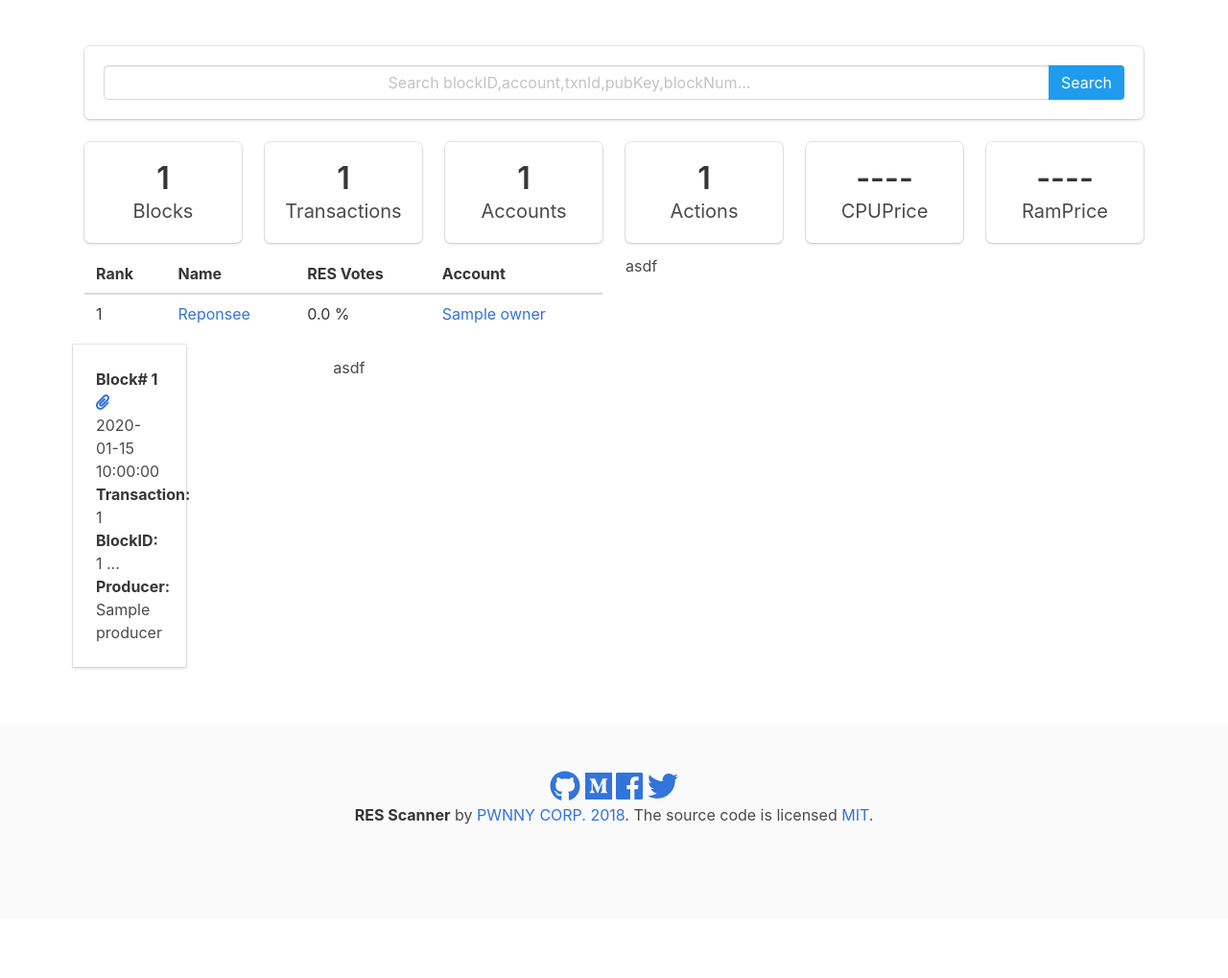
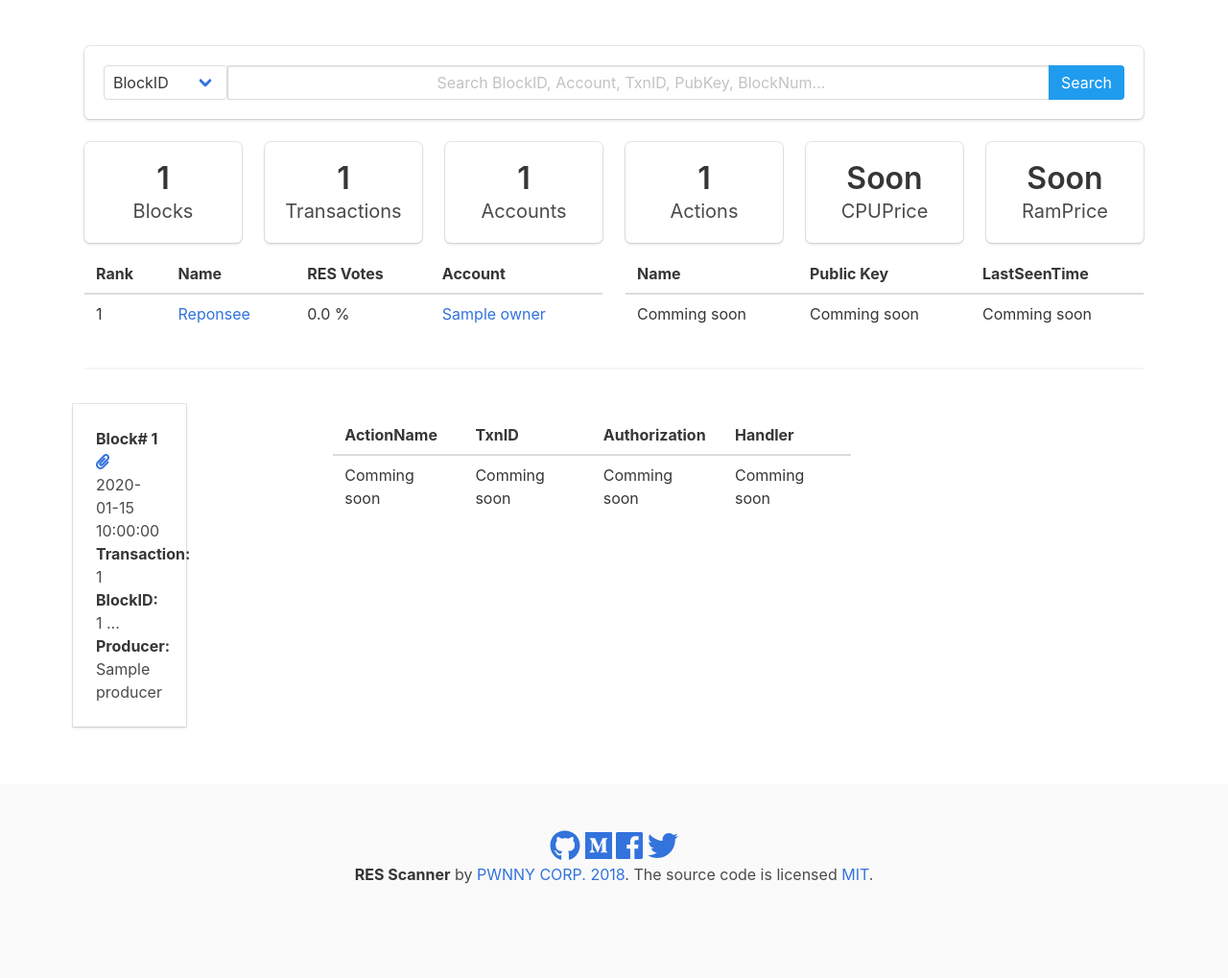
Before and after one commit to LINARENA/scan.linarena.com, a Flask app: template app/templates/dashboard/index.html in a window 1280 px wide. Shown: the part 52-1071 px from the top of the page at 96% size. Before the commit the page ends 911 px from the top, so only its background shows below. Run offline with Flask 2, Linux system fonts and the light colour scheme; the template is opened without the code that fills it: most values are stand-ins (such as "Sample title", 1, 10 or a date in 2020); some libraries are stand-ins or nearby versions.

Commit message:
Update Prototype open

```diff
--- a/app/templates/dashboard/index.html
+++ b/app/templates/dashboard/index.html
@@ -9,31 +9,43 @@
     </div>
     <div class="tile is-parent">
       <article class="tile is-child box">
+        {% if transaction_num %}
         <p class="title">{{ transaction_num}}</p>
+        {% else %}
+        <p class="title">Soon</p>
+        {% endif %}
         <p class="subtitle">Transactions</p>
       </article>
     </div>
     <div class="tile is-parent">
       <article class="tile is-child box">
+        {% if account_num %}
         <p class="title">{{ account_num }}</p>
+        {% else %}
+        <p class="title">Soon</p>
+        {% endif %}
         <p class="subtitle">Accounts</p>
       </article>
     </div>
     <div class="tile is-parent">
       <article class="tile is-child box">
+        {% if action_num %}
         <p class="title">{{ action_num }}</p>
+        {% else %}
+        <p class="title">Soon</p>
+        {% endif %}
         <p class="subtitle">Actions</p>
       </article>
     </div>
     <div class="tile is-parent">
       <article class="tile is-child box">
-        <p class="title">----</p>
+        <p class="title">Soon</p>
         <p class="subtitle">CPUPrice</p>
       </article>
     </div>
     <div class="tile is-parent">
       <article class="tile is-child box">
-        <p class="title">----</p>
+        <p class="title">Soon</p>
         <p class="subtitle">RamPrice</p>
       </article>
     </div>
@@ -63,10 +75,27 @@
       </tbody>
     </table>
   </div>
-  <div class="column">
-    asdf
+  <div class="column is-centered">
+    <table class="table is-responsive is-fullwidth">
+      <thead>
+        <tr>
+          <th>Name</th>
+          <th>Public Key</th>
+          <th>LastSeenTime</th>
+        </tr>
+      </thead>
+      <tbody>
+        <tr>
+          <td>Comming soon</td>
+          <td>Comming soon</td>
+          <td>Comming soon</td>
+        </tr>
+      </tbody>
+    </table>
   </div>
 </div>
+<hr>
+<br>
 <div class="columns">
   <div class="columns is-half is-multiline">
     {% for block in blocks %}
@@ -99,8 +128,25 @@
     </div>
     {% endfor %}
   </div>
-  <div class="column is-half">
-    asdf
+  <div class="column is-centered is-half">
+    <table class="table is-responsive is-fullwidth">
+      <thead>
+        <tr>
+          <th>ActionName</th>
+          <th>TxnID</th>
+          <th>Authorization</th>
+          <th>Handler</th>
+        </tr>
+      </thead>
+      <tbody>
+        <tr>
+          <td>Comming soon</td>
+          <td>Comming soon</td>
+          <td>Comming soon</td>
+          <td>Comming soon</td>
+        </tr>
+      </tbody>
+    </table>
   </div>
 </div>
 {% include "footer.html" %}
--- a/app/templates/header.html
+++ b/app/templates/header.html
@@ -81,9 +81,20 @@
   <div class="section">
     <div class="box">
       <div class="field has-addons">
-        <div class="control is-expanded">
-          <input class="input has-text-centered" type="search" placeholder="Search blockID,account,txnId,pubKey,blockNum...">
-        </div>
+        <p class="select">
+          <span class="select">
+            <select>
+              <option>BlockID</option>
+              <option>Account</option>
+              <option>TxnID</option>
+              <option>PubKey</option>
+              <option>BlockNum</option>
+            </select>
+          </span>
+        </p>
+        <p class="control is-expanded">
+          <input class="input has-text-centered" type="search" placeholder="Search BlockID, Account, TxnID, PubKey, BlockNum...">
+        </p>
         <div class="control">
           <a class="button is-info">Search</a>
         </div>
--- a/requirements.txt
+++ b/requirements.txt
@@ -1,3 +1,4 @@
 Flask
 flask-sqlalchemy
 flask-wtf
+PyMySQL
```
Also changed, not shown: app.yaml (+7 -0 lines), app/templates/account/account_list.html (+25 -0 lines), app/templates/action/action_list.html (+12 -0 lines), app/templates/block/block_list.html (+12 -0 lines), app/templates/transaction/transaction_list.html (+12 -0 lines), config.py (+8 -4 lines), main.py (+4 -6 lines), 1 other file.
